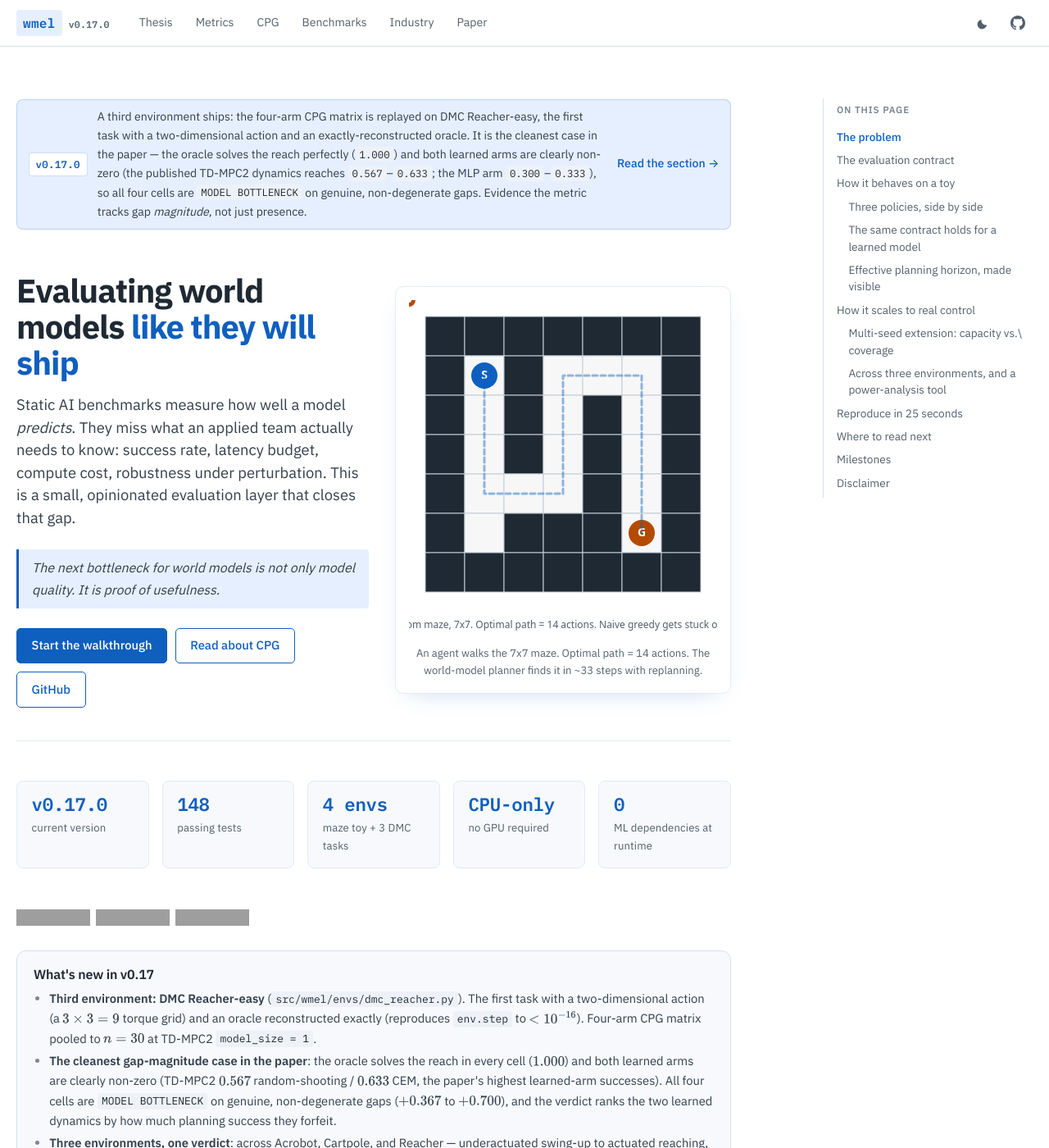
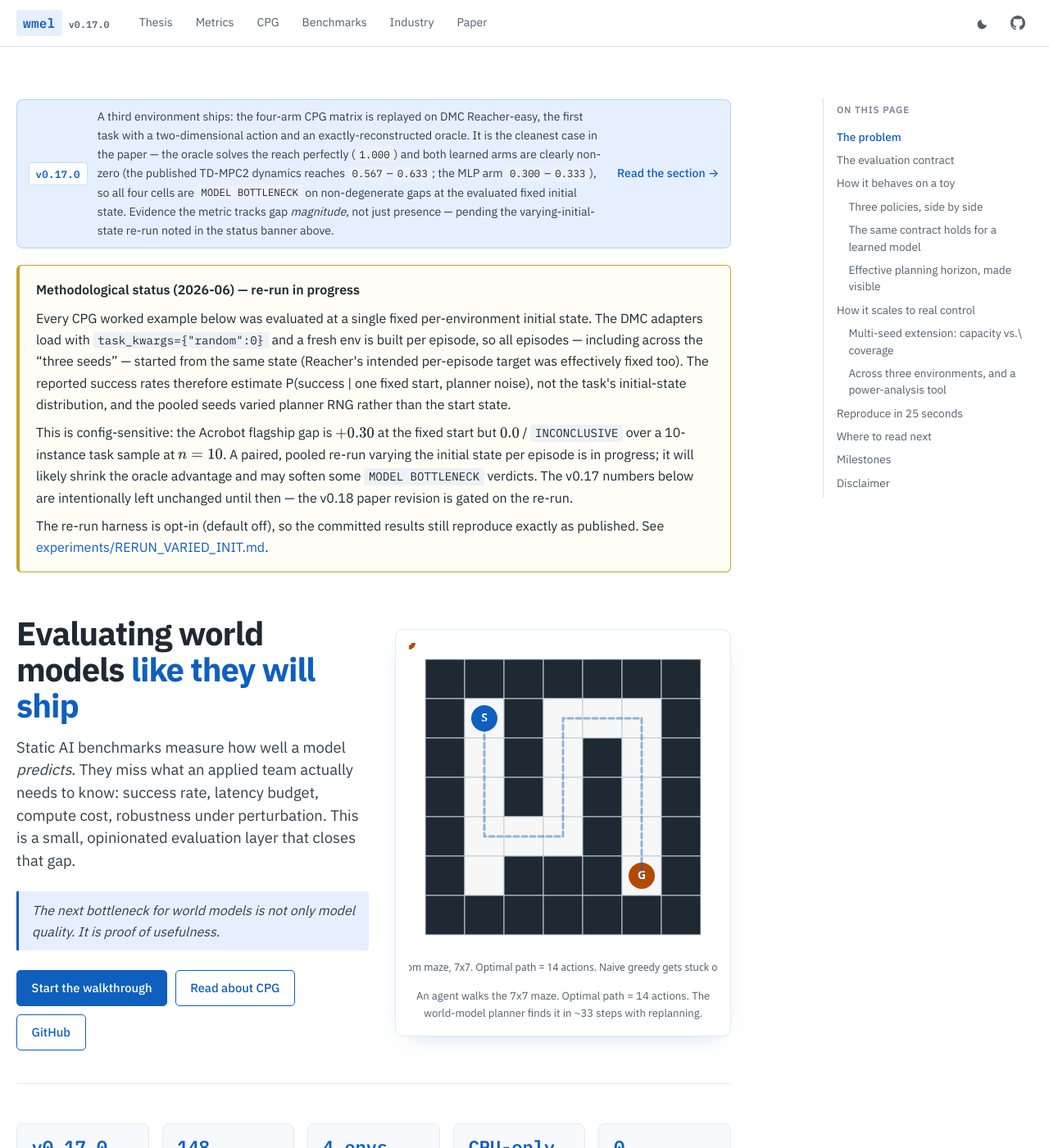
Before and after one commit to Denis-hamon/world-model-eval-lab, a Jekyll site: the page built from docs/index.md, in a window 1280 px wide and 1400 px high. Shown: the whole window at 82% size. Built offline with Jekyll 4.4.1, drawn with Linux system fonts in a browser that asks for light colours; some of the changed text lies outside the part shown; grey boxes are pictures that could not be loaded.

Commit message:
docs: measured methodological-status update reflecting the latest merges (#37)
The latest merges (#30 v0.17.0 + homepage, #31 stale-PDF CI fix, #32 the
--varied-init re-run harness) include the single-fixed-initial-state finding:
every CPG worked example was evaluated at one fixed per-environment initial
state (DMC adapters load task_kwargs={"random":0}, fresh env per episode, so
the "three seeds" varied planner RNG, not the start state; Reacher's target
was fixed too). The homepage still presented those results as solid
task-level findings, which is now misleading.

This is a measured, surgical honesty update -- NOT a results rewrite (that is
v0.18, gated on the re-run) and NOT a version bump:

- docs/index.md: a status note under the banner; the v0.17 result superlatives
  ("genuine, non-degenerate gaps", "tracks gap magnitude", "wherever a real
  gap exists") scoped to "at the evaluated fixed initial state" with a pointer
  to the status note (banner, two What's-new bullets, Step-04 cross-env prose,
  v0.17 timeline card); a "status / in progress" milestone card for the
  self-correction + harness + CI fix.
- docs/paper.md: the same one-block status note above the abstract.
- README.md: a Status section; the v0.11/v0.13 roadmap claims scoped to the
  fixed initial state; the Reacher roadmap item struck through as done in
  v0.17.0; "Four tasks remain" -> "Three".

Numbers are left unchanged. Adversarial verify: positioning/hygiene GO (no
emoji, no affiliation, measured tone, no version bump, real links); honesty
lens GO after applying its three fixes (the two further uncaveated overclaim
copies, "13 drivers" -> "12", the roadmap count).

Co-authored-by: Claude Opus 4.8 <noreply@anthropic.com>

```diff
--- a/docs/index.md
+++ b/docs/index.md
@@ -9,9 +9,16 @@ next:
 <div class="release-banner">
   <span class="tag">v0.17.0</span>
   <span class="release-banner-text">
-    A third environment ships: the four-arm CPG matrix is replayed on DMC Reacher-easy, the first task with a two-dimensional action and an exactly-reconstructed oracle. It is the cleanest case in the paper &mdash; the oracle solves the reach perfectly (<code>1.000</code>) and both learned arms are clearly non-zero (the published TD-MPC2 dynamics reaches <code>0.567</code>&ndash;<code>0.633</code>; the MLP arm <code>0.300</code>&ndash;<code>0.333</code>), so all four cells are <code>MODEL BOTTLENECK</code> on genuine, non-degenerate gaps. Evidence the metric tracks gap <em>magnitude</em>, not just presence.
+    A third environment ships: the four-arm CPG matrix is replayed on DMC Reacher-easy, the first task with a two-dimensional action and an exactly-reconstructed oracle. It is the cleanest case in the paper &mdash; the oracle solves the reach perfectly (<code>1.000</code>) and both learned arms are clearly non-zero (the published TD-MPC2 dynamics reaches <code>0.567</code>&ndash;<code>0.633</code>; the MLP arm <code>0.300</code>&ndash;<code>0.333</code>), so all four cells are <code>MODEL BOTTLENECK</code> on non-degenerate gaps at the evaluated fixed initial state. Evidence the metric tracks gap <em>magnitude</em>, not just presence &mdash; pending the varying-initial-state re-run noted in the status banner above.
   </span>
   <a href="paper.html#sec-reacher">Read the section &rarr;</a>
+</div>
+
+<div class="status-note" style="border:1px solid #c9a227;border-left-width:4px;border-radius:6px;padding:1rem 1.25rem;margin:1.25rem 0;background:#fffdf5;">
+  <p style="margin:0 0 .5rem;font-weight:600;">Methodological status (2026-06) &mdash; re-run in progress</p>
+  <p style="margin:0 0 .5rem;">Every CPG worked example below was evaluated at a single fixed per-environment initial state. The DMC adapters load with <code>task_kwargs={"random":0}</code> and a fresh env is built per episode, so all episodes &mdash; including across the &ldquo;three seeds&rdquo; &mdash; started from the same state (Reacher's intended per-episode target was effectively fixed too). The reported success rates therefore estimate P(success | one fixed start, planner noise), not the task's initial-state distribution, and the pooled seeds varied planner RNG rather than the start state.</p>
+  <p style="margin:0 0 .5rem;">This is config-sensitive: the Acrobot flagship gap is $+0.30$ at the fixed start but $0.0$ / <code>INCONCLUSIVE</code> over a 10-instance task sample at $n = 10$. A paired, pooled re-run varying the initial state per episode is in progress; it will likely shrink the oracle advantage and may soften some <code>MODEL BOTTLENECK</code> verdicts. The v0.17 numbers below are intentionally left unchanged until then &mdash; the v0.18 paper revision is gated on the re-run.</p>
+  <p style="margin:0;">The re-run harness is opt-in (default off), so the committed results still reproduce exactly as published. See <a href="https://github.com/Denis-hamon/world-model-eval-lab/blob/main/experiments/RERUN_VARIED_INIT.md">experiments/RERUN_VARIED_INIT.md</a>.</p>
 </div>
 
 <section class="hero">
@@ -51,8 +58,8 @@ next:
   <h3>What's new in v0.17</h3>
   <ul>
     <li><strong>Third environment: DMC Reacher-easy</strong> (<code>src/wmel/envs/dmc_reacher.py</code>). The first task with a two-dimensional action (a $3\times3 = 9$ torque grid) and an oracle reconstructed exactly (reproduces <code>env.step</code> to $&lt;10^{-16}$). Four-arm CPG matrix pooled to $n = 30$ at TD-MPC2 <code>model_size = 1</code>.</li>
-    <li><strong>The cleanest gap-magnitude case in the paper</strong>: the oracle solves the reach in every cell ($1.000$) and both learned arms are clearly non-zero (TD-MPC2 $0.567$ random-shooting / $0.633$ CEM, the paper's highest learned-arm successes). All four cells are <code>MODEL BOTTLENECK</code> on genuine, non-degenerate gaps ($+0.367$ to $+0.700$), and the verdict ranks the two learned dynamics by how much planning success they forfeit.</li>
-    <li><strong>Three environments, one verdict</strong>: across Acrobot, Cartpole, and Reacher &mdash; underactuated swing-up to actuated reaching, 1-D to 2-D actions, oracle rates from $0.30$ to $1.00$ &mdash; the gated verdict reproduces <code>MODEL BOTTLENECK</code> wherever a real gap exists and abstains where it does not. The paper's Reacher section, abstract, intro, and conclusion are updated; Figure 3 extended to three series.</li>
+    <li><strong>The cleanest gap-magnitude case in the paper</strong>: the oracle solves the reach in every cell ($1.000$) and both learned arms are clearly non-zero (TD-MPC2 $0.567$ random-shooting / $0.633$ CEM, the paper's highest learned-arm successes). All four cells are <code>MODEL BOTTLENECK</code> on non-degenerate gaps ($+0.367$ to $+0.700$) at the evaluated fixed initial state, and the verdict ranks the two learned dynamics by how much planning success they forfeit (pending the varying-initial-state re-run; see the status banner above).</li>
+    <li><strong>Three environments, one verdict</strong>: across Acrobot, Cartpole, and Reacher &mdash; underactuated swing-up to actuated reaching, 1-D to 2-D actions, oracle rates from $0.30$ to $1.00$ &mdash; the gated verdict reproduces <code>MODEL BOTTLENECK</code> at the evaluated fixed initial state wherever a gap is present and abstains where it is not (whether these hold over the full initial-state distribution is the subject of the pending re-run; see status banner). The paper's Reacher section, abstract, intro, and conclusion are updated; Figure 3 extended to three series.</li>
     <li><strong>From v0.16: a power-analysis tool</strong>. Because the verdict gate is a function of the confidence interval, it doubles as a power calculator: the per-arm episode count a comparison needs before its interval clears zero. A plausible leaderboard near-tie ($0.94$ vs $0.92$ at $n = 100$) is shown to be statistically indistinguishable from noise (it needs $n = 209$). See the paper's power-analysis section and Figure 5.</li>
   </ul>
 </aside>
@@ -249,7 +256,7 @@ Held-out validation MSE drops by **~150 times** across the three cells. Planning
 
   <h3 class="chapter-sub">Across three environments, and a power-analysis tool</h3>
 
-The same four-arm matrix (random-shooting / CEM, against a learned MLP and against published TD-MPC2 dynamics) was then replayed on two further DeepMind Control Suite tasks. On **Cartpole-swingup** the verdict reproduces in every cell at TD-MPC2 `model_size = 5`; at `model_size = 1` the CEM x TD-MPC2 cell flips to `INCONCLUSIVE` (learned $0.533$ vs oracle $0.500$, CI $[-0.28, +0.21]$) -- the first moderate-$n$ cell where the gate refuses to commit. On **Reacher-easy** the oracle solves the reach perfectly ($1.000$) and both learned arms are clearly non-zero ($0.300$ to $0.633$), so all four cells are `MODEL BOTTLENECK` on genuine, non-degenerate gaps ($+0.367$ to $+0.700$) -- the cleanest evidence the metric tracks gap *magnitude* rather than gap presence.
+The same four-arm matrix (random-shooting / CEM, against a learned MLP and against published TD-MPC2 dynamics) was then replayed on two further DeepMind Control Suite tasks. On **Cartpole-swingup** the verdict reproduces in every cell at TD-MPC2 `model_size = 5`; at `model_size = 1` the CEM x TD-MPC2 cell flips to `INCONCLUSIVE` (learned $0.533$ vs oracle $0.500$, CI $[-0.28, +0.21]$) -- the first moderate-$n$ cell where the gate refuses to commit. On **Reacher-easy** the oracle solves the reach perfectly ($1.000$) and both learned arms are clearly non-zero ($0.300$ to $0.633$), so all four cells are `MODEL BOTTLENECK` on non-degenerate gaps ($+0.367$ to $+0.700$) at the evaluated fixed initial state -- the cleanest evidence the metric tracks gap *magnitude* rather than gap presence, pending the varying-initial-state re-run (see the methodological status note near the top of the page).
 
 Because the verdict gate is a function of the confidence interval, it also answers a question a bare leaderboard cannot: **how many episodes a comparison needs before its ranking is trustworthy.** A plausible $0.94$-vs-$0.92$ near-tie at $n = 100$ is statistically indistinguishable from noise; the gate shows it needs $n = 209$ per arm before the interval clears zero.
 
@@ -335,11 +342,20 @@ Every JSON report carries a versioned envelope (`schema_version`, `wmel_version`
 <section class="release-timeline">
   <article class="release-card release-current">
     <div class="release-head">
+      <a class="release-version" href="https://github.com/Denis-hamon/world-model-eval-lab/blob/main/experiments/RERUN_VARIED_INIT.md">status &middot; in progress</a>
+      <span class="release-meta">2026-06-03 &middot; methodological</span>
+    </div>
+    <p class="release-title">Single-fixed-init self-correction + varying-initial-state re-run harness</p>
+    <p class="release-body">The committed CPG worked examples were each measured at one fixed per-environment initial state: the DMC adapters load with <code>task_kwargs={"random":0}</code> and a fresh env is built per episode, so the &ldquo;three seeds&rdquo; varied planner RNG, not the start state, and the reported rates estimate P(success | one fixed start, planner noise). This is config-sensitive (the Acrobot flagship gap is $+0.30$ at the fixed start but $0.0$ / <code>INCONCLUSIVE</code> over a 10-instance task sample). An opt-in <code>--varied-init</code> re-run harness now ships (<code>experiments/_seeding.py</code>, 12 drivers, <a href="https://github.com/Denis-hamon/world-model-eval-lab/blob/main/experiments/RERUN_VARIED_INIT.md">experiments/RERUN_VARIED_INIT.md</a>); default off, so committed results still reproduce. A CI fix also guarantees the live Download-PDF can no longer ship a stale <code>paper/main.pdf</code>. The v0.18 paper revision is gated on the pooled, paired task-distribution re-run; no new git tag.</p>
+  </article>
+
+  <article class="release-card">
+    <div class="release-head">
       <a class="release-version" href="paper.html#sec-reacher">v0.17.0</a>
-      <span class="release-meta">2026-05-31 &middot; current</span>
+      <span class="release-meta">2026-05-31</span>
     </div>
     <p class="release-title">Third environment: DMC Reacher-easy</p>
-    <p class="release-body">The four-arm CPG matrix replayed on a third env: the first task with a two-dimensional action and an exactly-reconstructed oracle. Oracle solves the reach in every cell ($1.000$); both learned arms are clearly non-zero (TD-MPC2 $0.567$&ndash;$0.633$, the paper's highest), so all four cells are <code>MODEL BOTTLENECK</code> on genuine, non-degenerate gaps ($+0.367$ to $+0.700$) &mdash; the cleanest evidence the metric tracks gap magnitude, not just presence. See the paper's Reacher section; Figure 3 extended to three series.</p>
+    <p class="release-body">The four-arm CPG matrix replayed on a third env: the first task with a two-dimensional action and an exactly-reconstructed oracle. Oracle solves the reach in every cell ($1.000$); both learned arms are clearly non-zero (TD-MPC2 $0.567$&ndash;$0.633$, the paper's highest), so all four cells are <code>MODEL BOTTLENECK</code> on non-degenerate gaps at the evaluated fixed initial state ($+0.367$ to $+0.700$) &mdash; the cleanest evidence the metric tracks gap magnitude, not just presence, pending the varying-initial-state re-run (see the methodological status card above). See the paper's Reacher section; Figure 3 extended to three series.</p>
   </article>
 
   <article class="release-card">
```
Also changed, not shown: docs/paper.md (+5 -0 lines), README.md.
